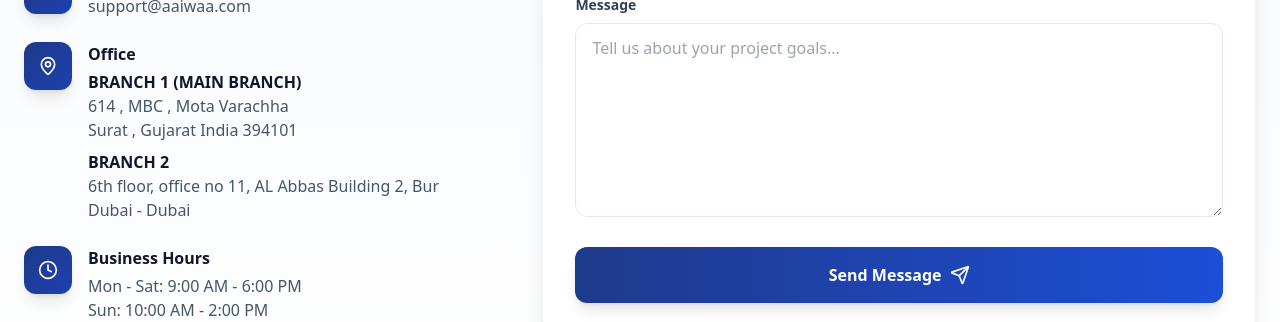
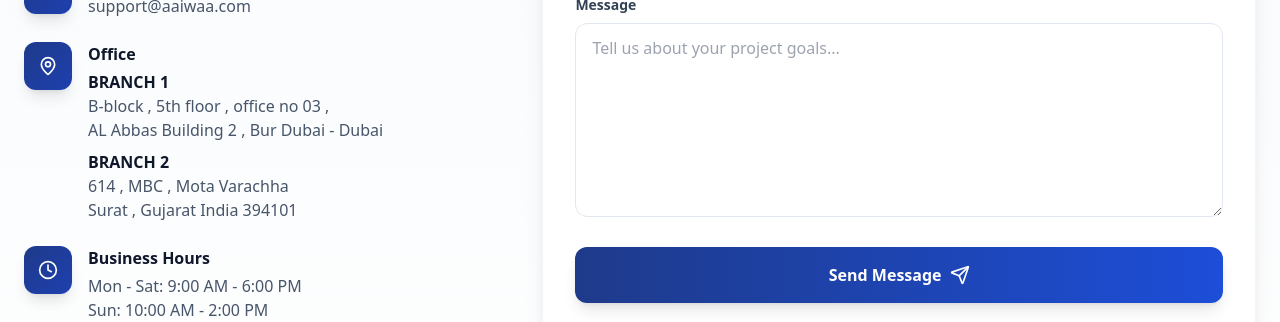
Before and after one commit to aaiwaadigitalsolution/aaiwaadigitalsolution, a React (Vite) app: page /contact in a window 1280 px wide. Shown: the part 1131-1453 px from the top of the page. Built offline with nearby package versions, Linux system fonts and the light colour scheme.

Commit message:
Update office address formatting in Contact component

```diff
--- a/src/pages/Contact.jsx
+++ b/src/pages/Contact.jsx
@@ -33,15 +33,20 @@ export default function Contact() {
       icon: MapPin,
       title: "Office",
       details: [
-        { type: "heading", text: "BRANCH 1 (MAIN BRANCH)" },
+        { type: "heading", text: "BRANCH 1 " },
+        {
+          type: "text",
+          text: "B-block , 5th floor , office no  03 ,",
+        },
+        {
+          type: "text",
+          text: "AL Abbas Building 2 , Bur Dubai - Dubai",
+        },
+        { type: "space" },
+        { type: "heading", text: "BRANCH 2" },
+
         { type: "text", text: "614 , MBC , Mota Varachha" },
         { type: "text", text: "Surat , Gujarat India 394101" },
-        { type: "space" },
-        { type: "heading", text: "BRANCH 2" },
-        {
-          type: "text",
-          text: "6th floor, office no 11, AL Abbas Building 2, Bur Dubai - Dubai",
-        },
       ],
       action: null,
     },
```
